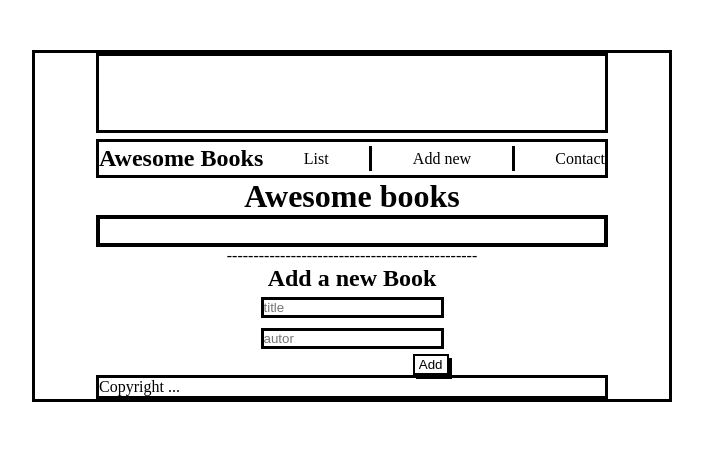
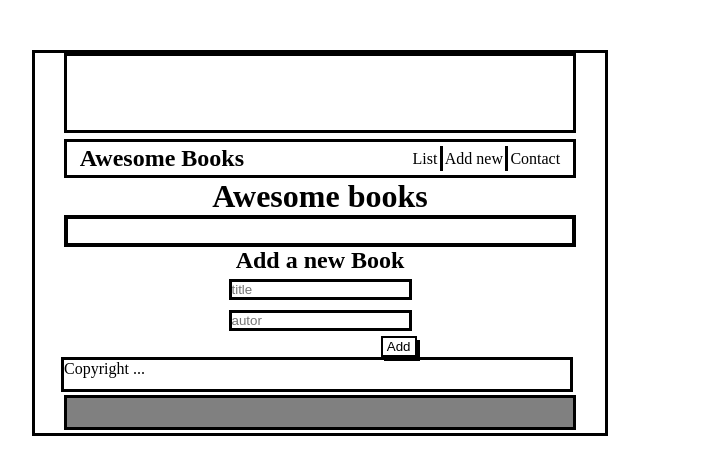
Before and after one commit to Eldonratzlaff/Awesome-books, a website with bundled scripts: page index.html in a window 1280 px wide. Shown: the whole page, without its empty margins (18-721 px from the left). Built offline with nearby package versions, Linux system fonts and the light colour scheme.

Commit message:
Add some styling

```diff
--- a/index.html
+++ b/index.html
@@ -15,18 +15,17 @@
 
 </header>
 <nav>
-  <h2>Awesome Books</h2>
+  <h2 class="nav-h2">Awesome Books</h2>
   <div id="list">List</div>
   <div class="line"></div>
   <div id="add-new">Add new</div>
   <div class="line"></div>
-  <div class="contact">Contact</div>
+  <div id="contact">Contact</div>
 </nav>
 
-    <h1>Awesome books</h1>
+    <h1 >Awesome books</h1>
     <div class="books" id="books">
     </div>
-    <div>-----------------------------------------------</div>
     <h2>Add a new Book</h2>
 
     <form action="" id="form">
@@ -39,7 +38,7 @@
 
 <footer>
   <div class="copyright">Copyright  ...</div>
-  <div></div>
+  <div class="foot"></div>
 </footer>
 
 
--- a/style.css
+++ b/style.css
@@ -5,7 +5,7 @@
 }
 
 body {
-  width: 50vw;
+  width: 45vw;
   border: 3px solid black;
   margin: 50px;
   display: flex;
@@ -29,10 +29,16 @@ nav{
   height: 39px;
 
 }
+.nav-h2{
+  margin: 0 13vw 0 1vw;
+}
 .line{
 width: 3px;
 height: 25px;
   border-left : 3px solid black;
+}
+#contact{
+  margin-right: 1vw;
 }
 .books {
   border: 4px solid black;
@@ -73,6 +79,15 @@ input {
 }
 
 .copyright{
+
   border: 3px solid black;
   width: 40vw;
+  height: 35px;
 }
+.foot{
+  margin: 3px;
+  border: 3px solid black;
+  width: 40vw;
+  height: 35px;
+  background-color: gray;
+}
```
